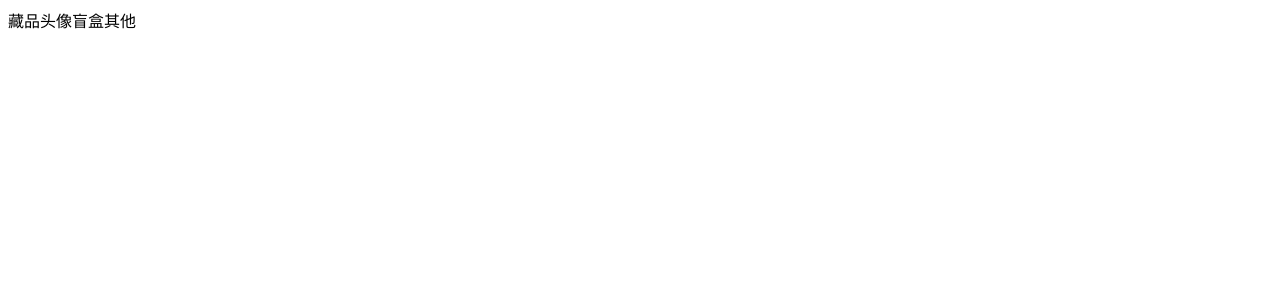
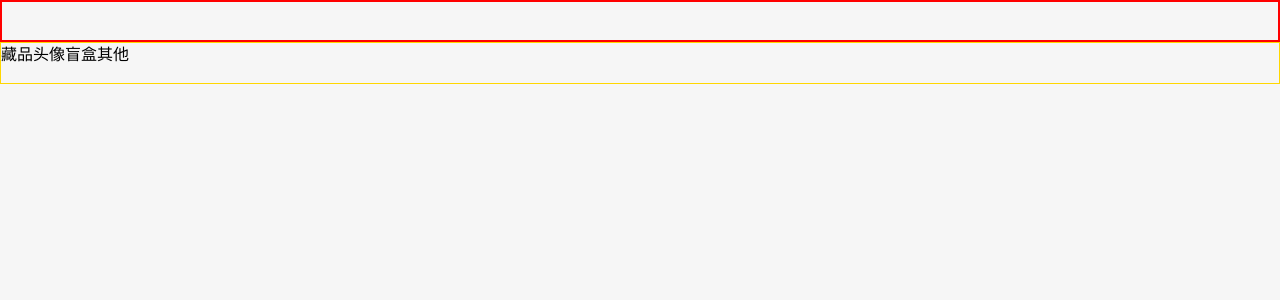
Before and after one commit to YeeeeRQ/chuanhe, a Vue app: page /#/gallery in a window 1280 px wide. Shown: the top 300 px of the page. Built offline with nearby package versions, Linux system fonts and the light colour scheme.

Commit message:
添加页面路由

```diff
--- a/package.json
+++ b/package.json
@@ -9,10 +9,12 @@
     "preview": "vite preview"
   },
   "dependencies": {
-    "vue": "^3.2.37"
+    "vue": "^3.2.37",
+    "vue-router": "4"
   },
   "devDependencies": {
     "@vitejs/plugin-vue": "^3.1.0",
+    "sass": "^1.54.9",
     "typescript": "^4.6.4",
     "vite": "^3.1.0",
     "vue-tsc": "^0.40.4"
--- a/src/App.vue
+++ b/src/App.vue
@@ -1,10 +1,9 @@
-<script setup lang="ts">
-import Gallery from "./components/Gallery.vue";
-</script>
+<script setup lang="ts"></script>
 
 <template>
-  <!-- <div>Hello</div> -->
-  <Gallery></Gallery>
+  <div>
+    <router-view />
+  </div>
 </template>
 
 <style scoped></style>
--- /dev/null
+++ b/src/assets/global/reset.scss
@@ -0,0 +1,56 @@
+* {
+    margin: 0;
+    padding: 0;
+    box-sizing: border-box;
+}
+
+html,
+body {
+    width: 100%;
+    height: 100%;
+}
+
+body {
+    line-height: 1.5;
+    // background-color: #F7F8FE;
+    background-color: #f6f6f6;
+    font-family: 'Avenir', Helvetica, Arial, sans-serif;
+    -webkit-font-smoothing: antialiased;
+    -moz-osx-font-smoothing: grayscale;
+}
+
+a {
+    text-decoration: none;
+    color: inherit;
+}
+
+li {
+    list-style-type: none;
+}
+
+button,
+input {
+    font: inherit;
+}
+
+:focus {
+    outline: none;
+}
+
+h1,
+h2,
+h3,
+h4,
+h5,
+h6 {
+    font-weight: normal;
+}
+
+.markdown-body {
+    background-color: #f6f6f6;
+
+    >pre {
+        background-color: #dee7de;
+        // padding: 0;
+    }
+}
--- a/src/components/Gallery.vue
+++ b/src/components/Gallery.vue
@@ -1,4 +1,5 @@
 <template>
+  <div class="container"></div>
   <div class="title">
     <div class="back"></div>
     <div class="added"></div>
@@ -22,4 +23,19 @@
 
 <script lang="ts" setup></script>
 
-<style lang="scss" scoped></style>
+<style lang="scss" scoped>
+.title {
+  border: 2px solid red;
+  height: 42px;
+}
+
+.toolbar {
+  border: 1px solid gold;
+  height: 42px;
+}
+
+// .library {
+//   border: 1px solid gray;
+//   height: 100%;
+// }
+</style>
--- a/src/main.ts
+++ b/src/main.ts
@@ -1,4 +1,8 @@
 import { createApp } from "vue";
+import router from "./router";
+import "./assets/global/reset.scss";
 import App from "./App.vue";
 
-createApp(App).mount("#app");
+const app = createApp(App);
+app.use(router);
+app.mount("#app");
--- /dev/null
+++ b/src/router/index.ts
@@ -0,0 +1,22 @@
+import Vue from "vue";
+import { RouteRecordRaw, createRouter, createWebHashHistory } from "vue-router";
+
+import Gallery from "../components/Gallery.vue";
+
+const routes: RouteRecordRaw[] = [
+  {
+    path: "/",
+    redirect: "/gallery",
+  },
+  {
+    path: "/gallery",
+    component: Gallery,
+  },
+];
+
+const router = createRouter({
+  history: createWebHashHistory(),
+  routes,
+});
+
+export default router;
```
Also changed, not shown: 1 other file (tests, documents, lock files or other folders).
